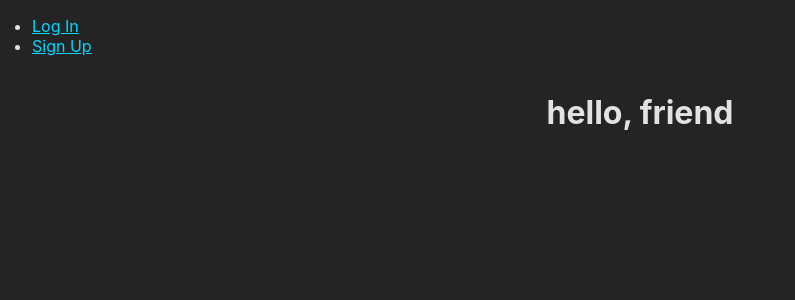
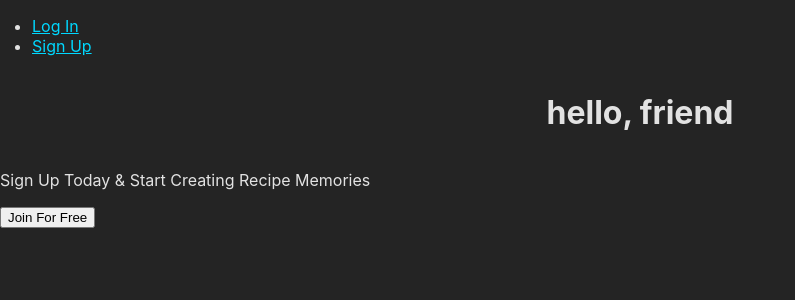
Before and after one commit to ChrisCampbell1/sep-hackathon-fe, a React (Vite) app: page / in a window 1280 px wide. Shown: the top 300 px of the page, without its empty margins (0-795 px from the left). Built offline with nearby package versions, Linux system fonts and the light colour scheme; no server answers.

Commit message:
added receipe and receipe show routes

```diff
--- a/src/App.jsx
+++ b/src/App.jsx
@@ -1,37 +1,40 @@
 // npm modules
-import { useState } from 'react'
-import { Routes, Route, useNavigate } from 'react-router-dom'
+import { useState } from "react";
+import { Routes, Route, useNavigate } from "react-router-dom";
 
 // pages
-import Signup from './pages/Signup/Signup'
-import Login from './pages/Login/Login'
-import Landing from './pages/Landing/Landing'
-import Profiles from './pages/Profiles/Profiles'
-import ChangePassword from './pages/ChangePassword/ChangePassword'
+import Signup from "./pages/Signup/Signup";
+import Login from "./pages/Login/Login";
+import Landing from "./pages/Landing/Landing";
+import Profiles from "./pages/Profiles/Profiles";
+import ChangePassword from "./pages/ChangePassword/ChangePassword";
+import Recipes from "./pages/Recipes/Recipes";
+import ShowRecipe from "./pages/ShowRecipe/ShowRecipe";
 
 // components
-import NavBar from './components/NavBar/NavBar'
-import ProtectedRoute from './components/ProtectedRoute/ProtectedRoute'
+import NavBar from "./components/NavBar/NavBar";
+import Footer from "./components/Footer/Footer";
+import ProtectedRoute from "./components/ProtectedRoute/ProtectedRoute";
 
 // services
-import * as authService from './services/authService'
+import * as authService from "./services/authService";
 
 // styles
-import './App.css'
+import "./App.css";
 
 function App() {
-  const [user, setUser] = useState(authService.getUser())
-  const navigate = useNavigate()
+  const [user, setUser] = useState(authService.getUser());
+  const navigate = useNavigate();
 
   const handleLogout = () => {
-    authService.logout()
-    setUser(null)
-    navigate('/')
-  }
+    authService.logout();
+    setUser(null);
+    navigate("/");
+  };
 
   const handleAuthEvt = () => {
-    setUser(authService.getUser())
-  }
+    setUser(authService.getUser());
+  };
 
   return (
     <>
@@ -62,9 +65,12 @@ function App() {
             </ProtectedRoute>
           }
         />
+        <Route path="/api/recipes" element={<Recipes />} />
+        <Route path="/api/recipes/:id" element={<ShowRecipe />} />
       </Routes>
+      <Footer />
     </>
-  )
+  );
 }
 
-export default App
+export default App;
--- /dev/null
+++ b/src/components/Footer/Footer.jsx
@@ -0,0 +1,17 @@
+import { NavLink } from 'react-router-dom';
+
+const Footer = () => {
+    return (
+        <footer>
+            <section>
+                <p>Sign Up Today & Start Creating Recipe Memories</p>
+                <NavLink to="/auth/signup"><button>Join For Free</button></NavLink>
+            </section>
+            <section>
+                {/* Other content */}
+            </section>
+        </footer>
+    );
+};
+
+export default Footer;
--- /dev/null
+++ b/src/pages/Recipes/Recipes.jsx
@@ -0,0 +1,11 @@
+
+
+const Recipes = () => {
+    return (
+        <div>
+            <h1>All Recipes</h1>
+        </div>
+    );
+};
+
+export default Recipes;
--- /dev/null
+++ b/src/pages/ShowRecipe/ShowRecipe.jsx
@@ -0,0 +1,11 @@
+
+
+const ShowRecipe = () => {
+    return (
+        <div>
+            <h1>Connie's Secret Recipe</h1>
+        </div>
+    );
+};
+
+export default ShowRecipe;
```
Also changed, not shown: src/components/Filter/Filter.jsx (added, +11 -0 lines), src/pages/Recipes/Recipes.module.css (added), src/pages/ShowRecipe/ShowRecipe.module.css (added), 1 other file (tests, documents, lock files or other folders).
